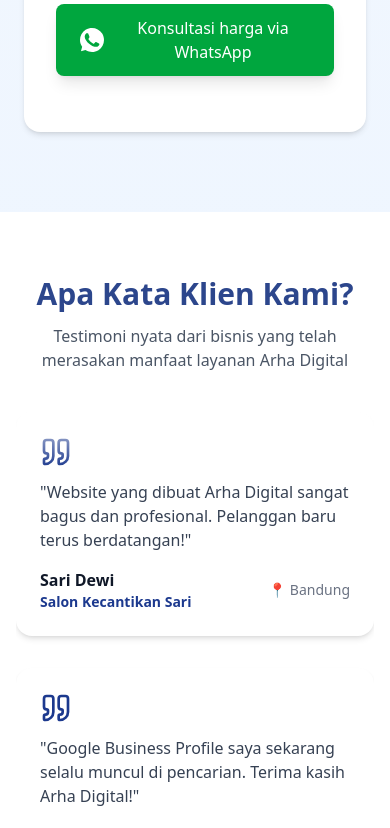
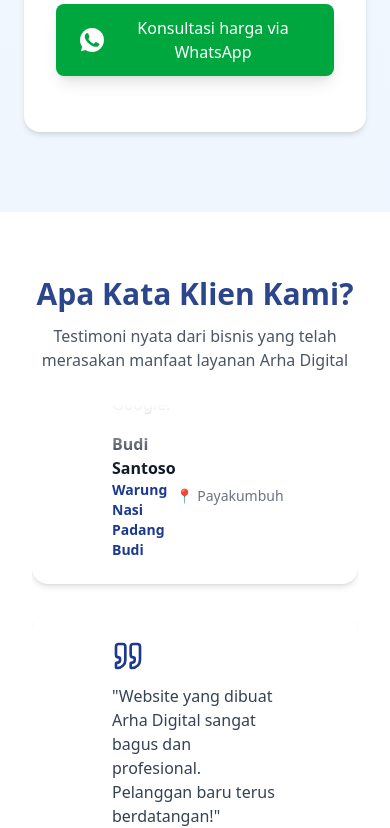
Before and after one commit to armansyahhkm1995/arha_digital, a React (Vite) app: page / in a window 390 px wide. Shown: the part 4980-5808 px from the top of the page. Built offline with nearby package versions, Linux system fonts and the light colour scheme.

Commit message:
Testimonial section

```diff
--- a/src/components/Testimonial/Testimonial.jsx
+++ b/src/components/Testimonial/Testimonial.jsx
@@ -38,7 +38,7 @@ const testimonials = [
 
 function TestimonialCard({ item }) {
   return (
-    <article className="flex flex-col bg-white rounded-2xl shadow-md p-6 w-full">
+    <article className="flex flex-col bg-white rounded-2xl shadow-md p-6 px-20 w-full">
       <Quote className="w-8 h-8 text-blue-900 mb-3" aria-hidden="true" />
       <p className="text-gray-700 text-base mb-4 text-start">"{item.text}"</p>
       <div className="mt-auto flex justify-between items-center">
@@ -138,7 +138,7 @@ export default function Testimonials() {
         </p>
       </div>
 
-      <div className="max-w-7xl mx-auto grid grid-cols-1 md:grid-cols-2 gap-8 px-4 md:px-12">
+      <div className="max-w-7xl mx-auto grid grid-cols-1 md:grid-cols-2 gap-8 px-8 md:px-12">
         {/* Kolom kiri jalan ke atas */}
         <ScrollingColumn items={testimonials} direction="up" />
         {/* Kolom kanan jalan ke bawah */}
```
